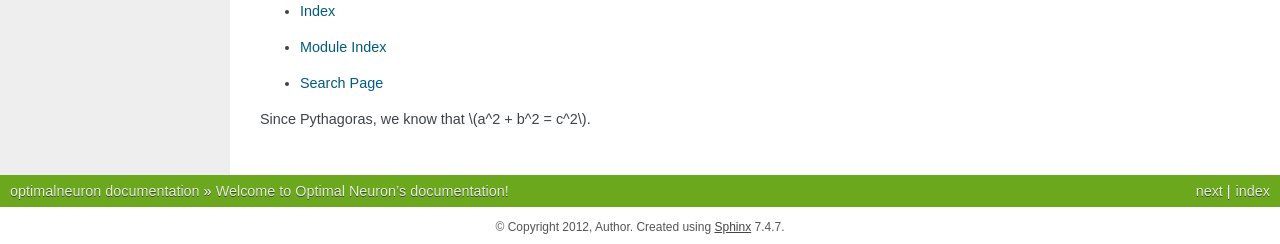
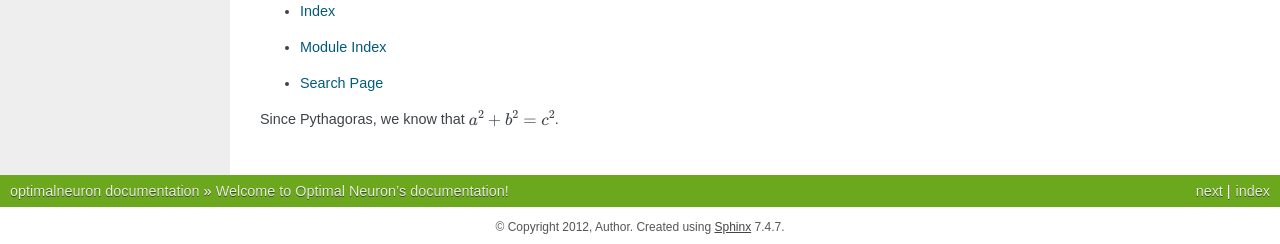
Before and after one commit to NeuralEnsemble/neurotune, a Sphinx documentation site: the page built from doc/index.rst, in a window 1280 px wide. Shown: the part 808-1052 px from the top of the page. Built offline with Sphinx 7.4.7, drawn with Linux system fonts in a browser that asks for light colours; formulas are drawn with MathJax 3.

```diff
--- a/doc/conf.py
+++ b/doc/conf.py
@@ -28,7 +28,7 @@ sys.path.insert(0, os.path.abspath('..'))
 # coming with Sphinx (named 'sphinx.ext.*') or your custom ones.
 extensions = ['sphinx.ext.autodoc', 'sphinx.ext.viewcode', 'sphinx.ext.mathjax']
 
-mathjax_path = '"https://c328740.ssl.cf1.rackcdn.com/mathjax/latest/MathJax.js?config=TeX-AMS-MML_HTMLorMML"'
+mathjax_path = 'https://c328740.ssl.cf1.rackcdn.com/mathjax/latest/MathJax.js?config=TeX-AMS-MML_HTMLorMML'
 
 
 # Add any paths that contain templates here, relative to this directory.
```
